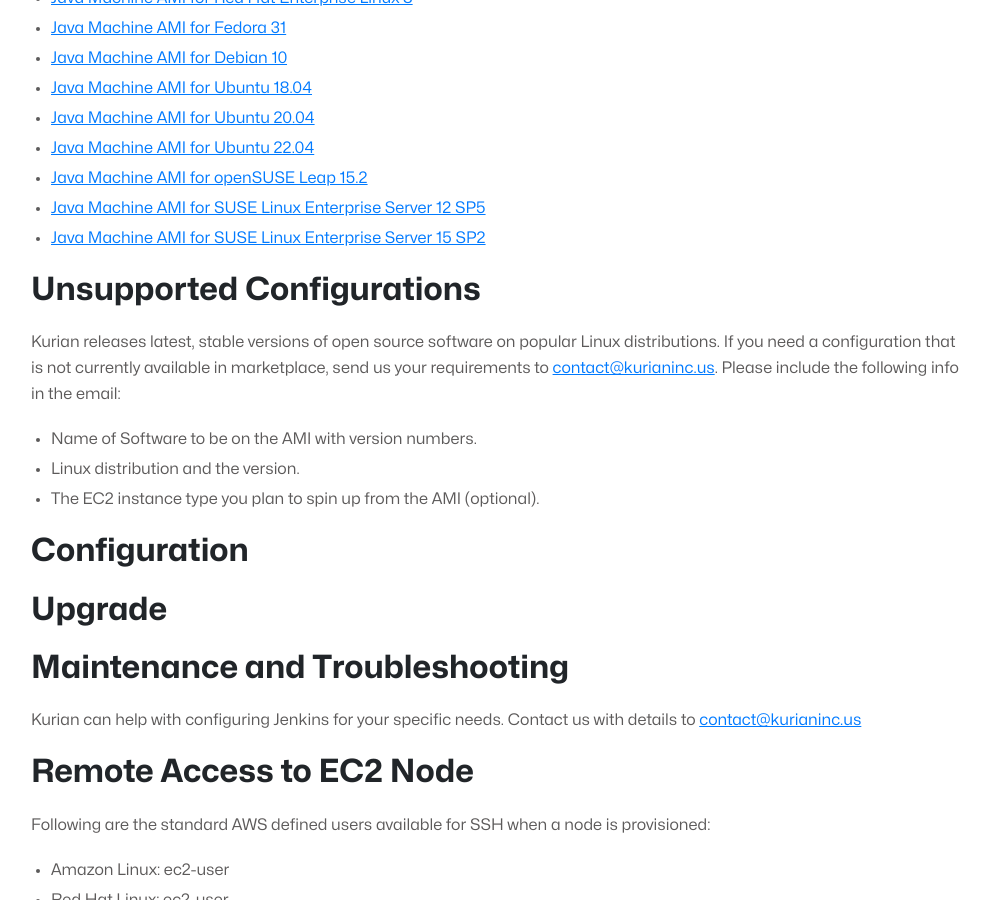
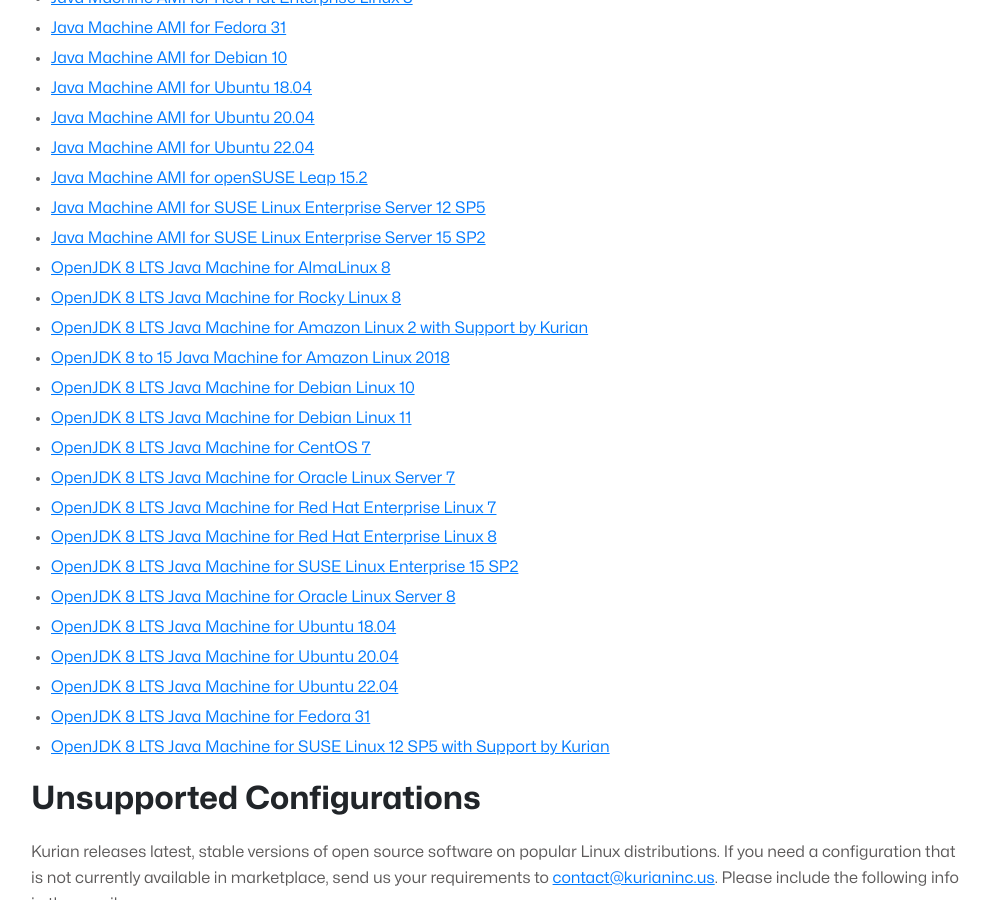
Before and after one commit to kurianinc/kurianinc, a Jekyll site: the page built from _products/openjdk-java-machine.md, in a window 1280 px wide and 900 px high, scrolled down 1083 px. Shown: the whole window, without its empty margins (144-1134 px from the left). Built offline with Jekyll 4.4.1, drawn with Linux system fonts in a browser that asks for light colours.

Commit message:
Update openjdk-java-machine.md

```diff
--- a/_products/openjdk-java-machine.md
+++ b/_products/openjdk-java-machine.md
@@ -46,6 +46,23 @@ Click on the links below to take you to Amazon Marketplace for spinning up EC2 n
 *   [Java Machine AMI for openSUSE Leap 15.2](https://aws.amazon.com/marketplace/pp/B08VRN833V)
 *   [Java Machine AMI for SUSE Linux Enterprise Server 12 SP5](https://aws.amazon.com/marketplace/pp/B08V5F7D9M)
 *   [Java Machine AMI for SUSE Linux Enterprise Server 15 SP2](https://aws.amazon.com/marketplace/pp/prodview-udbewrccvsoo2?sr=0-14&ref_=beagle&applicationId=AWSMPContessa)
+*   [OpenJDK 8 LTS Java Machine for AlmaLinux 8](https://aws.amazon.com/marketplace/pp/prodview-q4nvo5lpuxxh4?sr=0-1&ref_=beagle&applicationId=AWSMPContessa)
+*   [OpenJDK 8 LTS Java Machine for Rocky Linux 8](https://aws.amazon.com/marketplace/pp/prodview-n2gtfxfigcqhy?sr=0-7&ref_=beagle&applicationId=AWSMPContessa)
+*   [OpenJDK 8 LTS Java Machine for Amazon Linux 2 with Support by Kurian](https://aws.amazon.com/marketplace/pp/prodview-kkerw65nda5ta?sr=0-15&ref_=beagle&applicationId=AWSMPContessa)
+*   [OpenJDK 8 to 15 Java Machine for Amazon Linux 2018](https://aws.amazon.com/marketplace/pp/prodview-ktdlpj4x4msi4?sr=0-16&ref_=beagle&applicationId=AWSMPContessa)
+*   [OpenJDK 8 LTS Java Machine for Debian Linux 10](https://aws.amazon.com/marketplace/pp/prodview-2t5e7ipwej7cq?sr=0-9&ref_=beagle&applicationId=AWSMPContessa)
+*   [OpenJDK 8 LTS Java Machine for Debian Linux 11](https://aws.amazon.com/marketplace/pp/prodview-4qsgmemt5lb3o?sr=0-8&ref_=beagle&applicationId=AWSMPContessa)
+*   [OpenJDK 8 LTS Java Machine for CentOS 7](https://aws.amazon.com/marketplace/pp/prodview-436rtcf6bdcic?sr=0-6&ref_=beagle&applicationId=AWSMPContessa)
+*   [OpenJDK 8 LTS Java Machine for Oracle Linux Server 7](https://aws.amazon.com/marketplace/pp/prodview-nwo5qzfz6jjc6?sr=0-11&ref_=beagle&applicationId=AWSMPContessa)
+*   [OpenJDK 8 LTS Java Machine for Red Hat Enterprise Linux 7](https://aws.amazon.com/marketplace/pp/prodview-mx5kypmhnprgc?sr=0-14&ref_=beagle&applicationId=AWSMPContessa)
+*   [OpenJDK 8 LTS Java Machine for Red Hat Enterprise Linux 8](https://aws.amazon.com/marketplace/pp/prodview-pquciecsjrqpm?sr=0-12&ref_=beagle&applicationId=AWSMPContessa)
+*   [OpenJDK 8 LTS Java Machine for SUSE Linux Enterprise 15 SP2](https://aws.amazon.com/marketplace/pp/prodview-xn6uucng6nhti?sr=0-13&ref_=beagle&applicationId=AWSMPContessa)
+*   [OpenJDK 8 LTS Java Machine for Oracle Linux Server 8](https://aws.amazon.com/marketplace/pp/prodview-ndkxx6clpbwdu?sr=0-10&ref_=beagle&applicationId=AWSMPContessa)
+*   [OpenJDK 8 LTS Java Machine for Ubuntu 18.04](https://aws.amazon.com/marketplace/pp/prodview-nszq7jdmtntwm?sr=0-2&ref_=beagle&applicationId=AWSMPContessa)
+*   [OpenJDK 8 LTS Java Machine for Ubuntu 20.04](https://aws.amazon.com/marketplace/pp/prodview-6vybafpose3yk?sr=0-5&ref_=beagle&applicationId=AWSMPContessa)
+*   [OpenJDK 8 LTS Java Machine for Ubuntu 22.04](https://aws.amazon.com/marketplace/pp/prodview-kjvvvealqulnw?sr=0-3&ref_=beagle&applicationId=AWSMPContessa)
+*   [OpenJDK 8 LTS Java Machine for Fedora 31](https://aws.amazon.com/marketplace/pp/prodview-atjpxuctthkm6?sr=0-4&ref_=beagle&applicationId=AWSMPContessa)
+*   [OpenJDK 8 LTS Java Machine for SUSE Linux 12 SP5 with Support by Kurian](https://aws.amazon.com/marketplace/pp/prodview-4g4blntdqje5q?sr=0-17&ref_=beagle&applicationId=AWSMPContessa)
 
 [](https://github.com/kurianinc/ami-pub/wiki/Java-Machine#unsupported-configurations)Unsupported Configurations
 ===============================================================================================================
```
